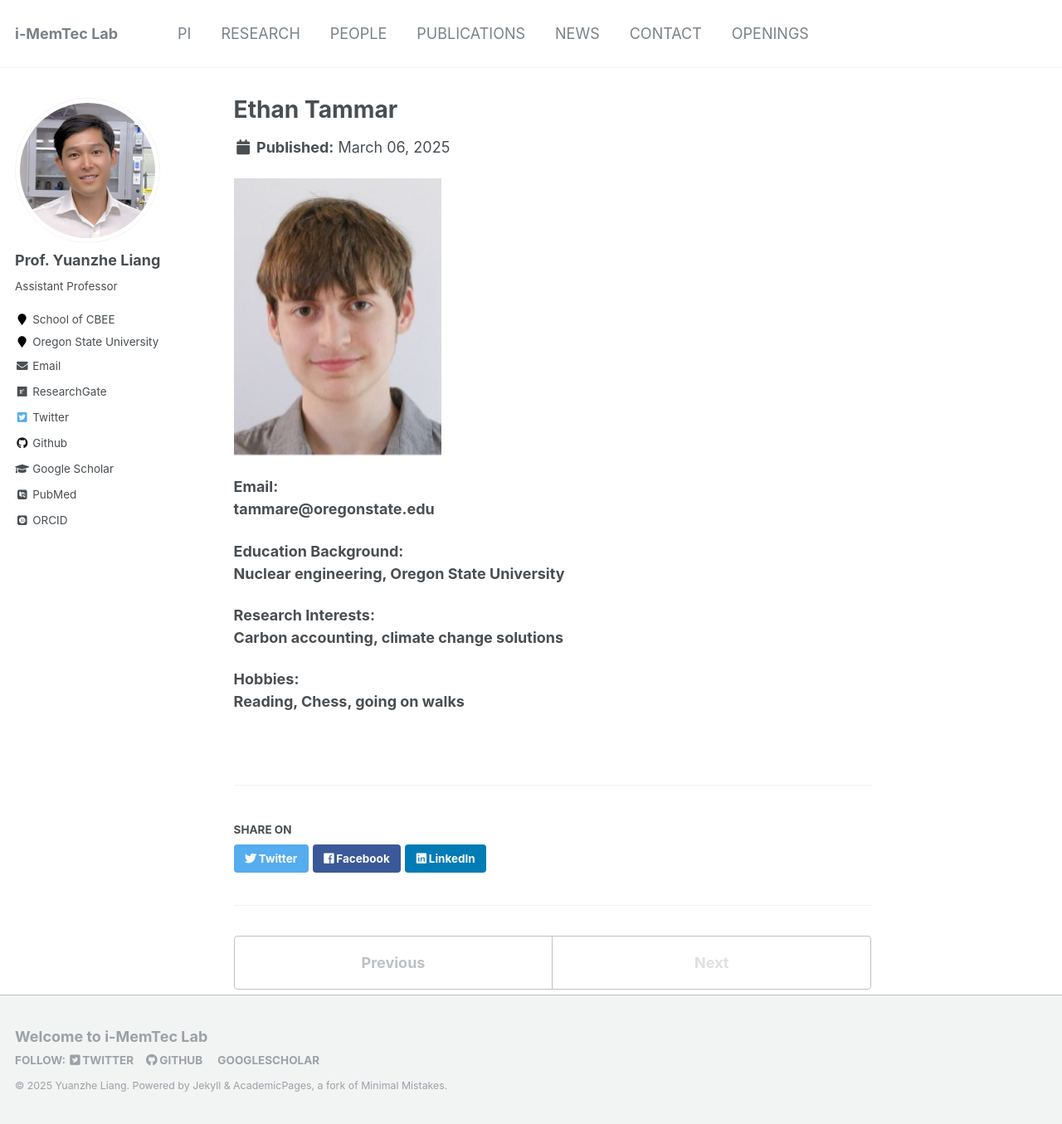
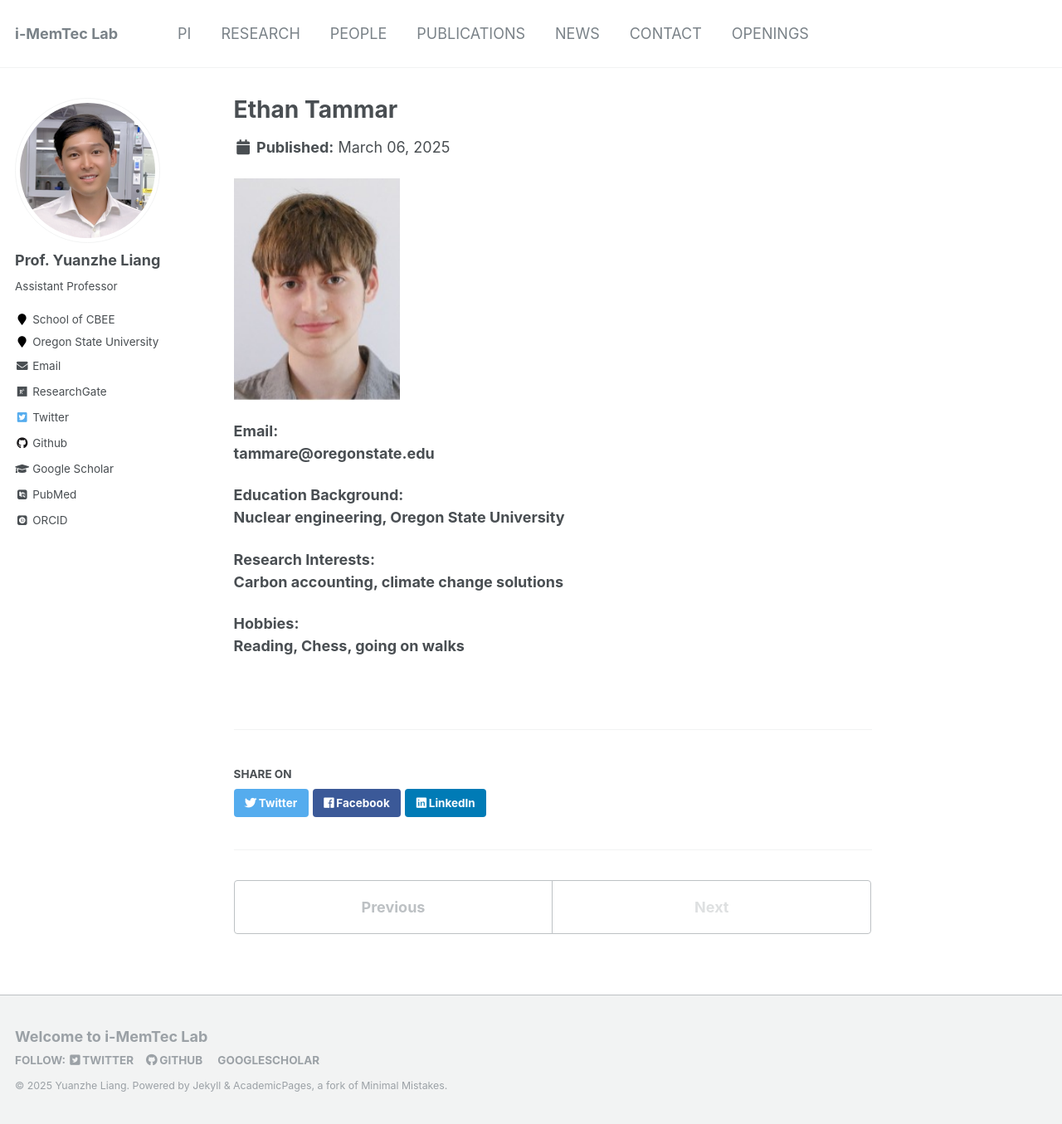
Before and after one commit to yuanzheliang/yuanzheliang.github.io, a Jekyll site: the page built from _portfolio/92-Ethan.md, in a window 1280 px wide and 1355 px high. Shown: the whole window at 83% size. Built offline with Jekyll 4.4.1, drawn with Linux system fonts in a browser that asks for light colours; some web fonts are replaced.

Commit message:
Update 92-Ethan.md

```diff
--- a/_portfolio/92-Ethan.md
+++ b/_portfolio/92-Ethan.md
@@ -1,11 +1,11 @@
 ---
 title: "Ethan Tammar"
-excerpt: "**Undergraduate Nuclear Engineering Major** <br/><img src='/images/EthanTammar.jpg' width='250' height='250'>"
+excerpt: "**Undergraduate Nuclear Engineering Major** <br/><img src='/images/EthanTammar.jpg' width='200' height='200'>"
 collection: portfolio
 status: "current"
 ---
 
-<img src='/images/EthanTammar.jpg' width='250' height='250'>
+<img src='/images/EthanTammar.jpg' width='200' height='200'>
 
 **Email:** <br/>
 **tammare@oregonstate.edu**
```
